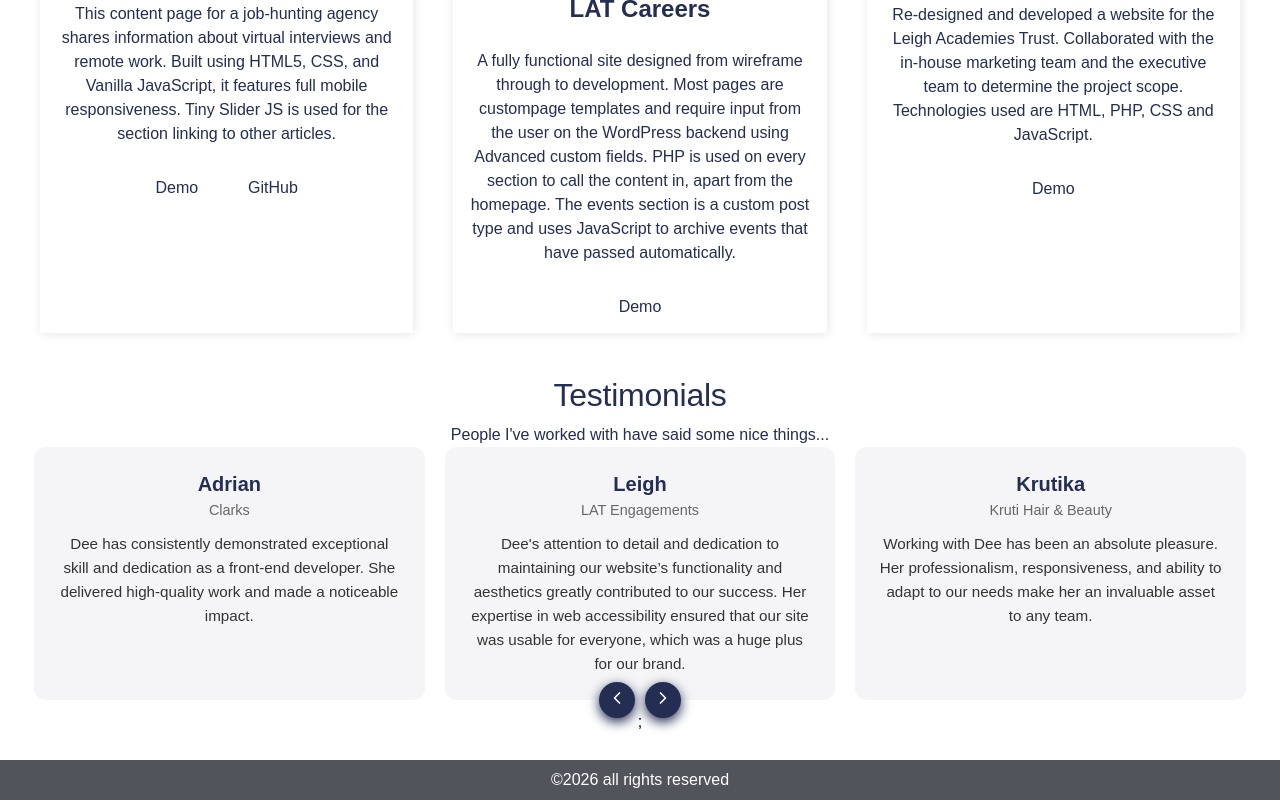
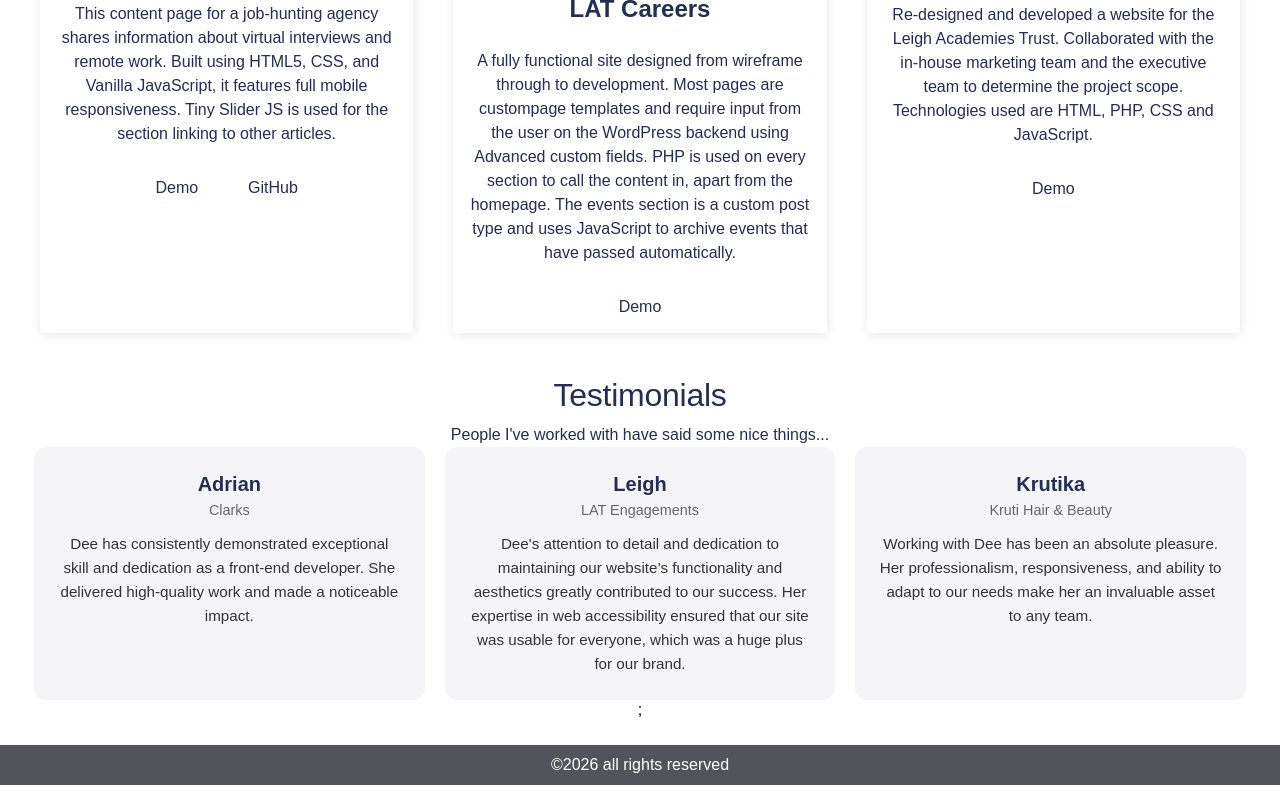
Before and after one commit to deed1996/DD_Portfolio_React, a Next.js app: page / in a window 1280 px wide. Shown: the part 2441-3241 px from the top of the page. Built offline with nearby package versions, Linux system fonts and the light colour scheme.

Commit message:
hide controls for desktop

```diff
--- a/app/globals.css
+++ b/app/globals.css
@@ -1092,6 +1092,12 @@ button:hover,
   margin: 0 2.5px;
 }
 
+@media (min-width: 768px) {
+  .embla__button {
+    display: none;
+  }
+}
+
 
 /* Nav */
 .navbar {
```
